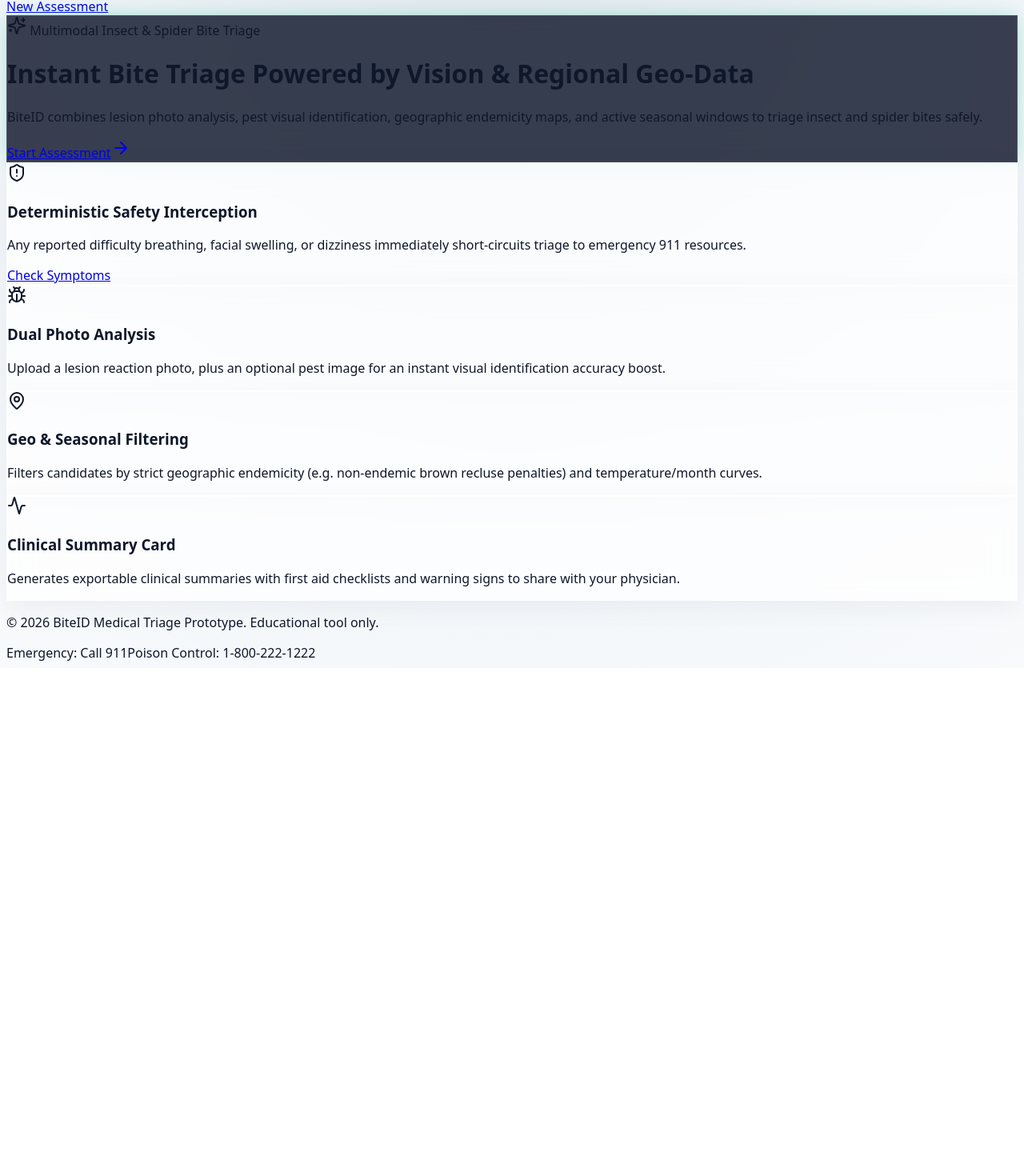
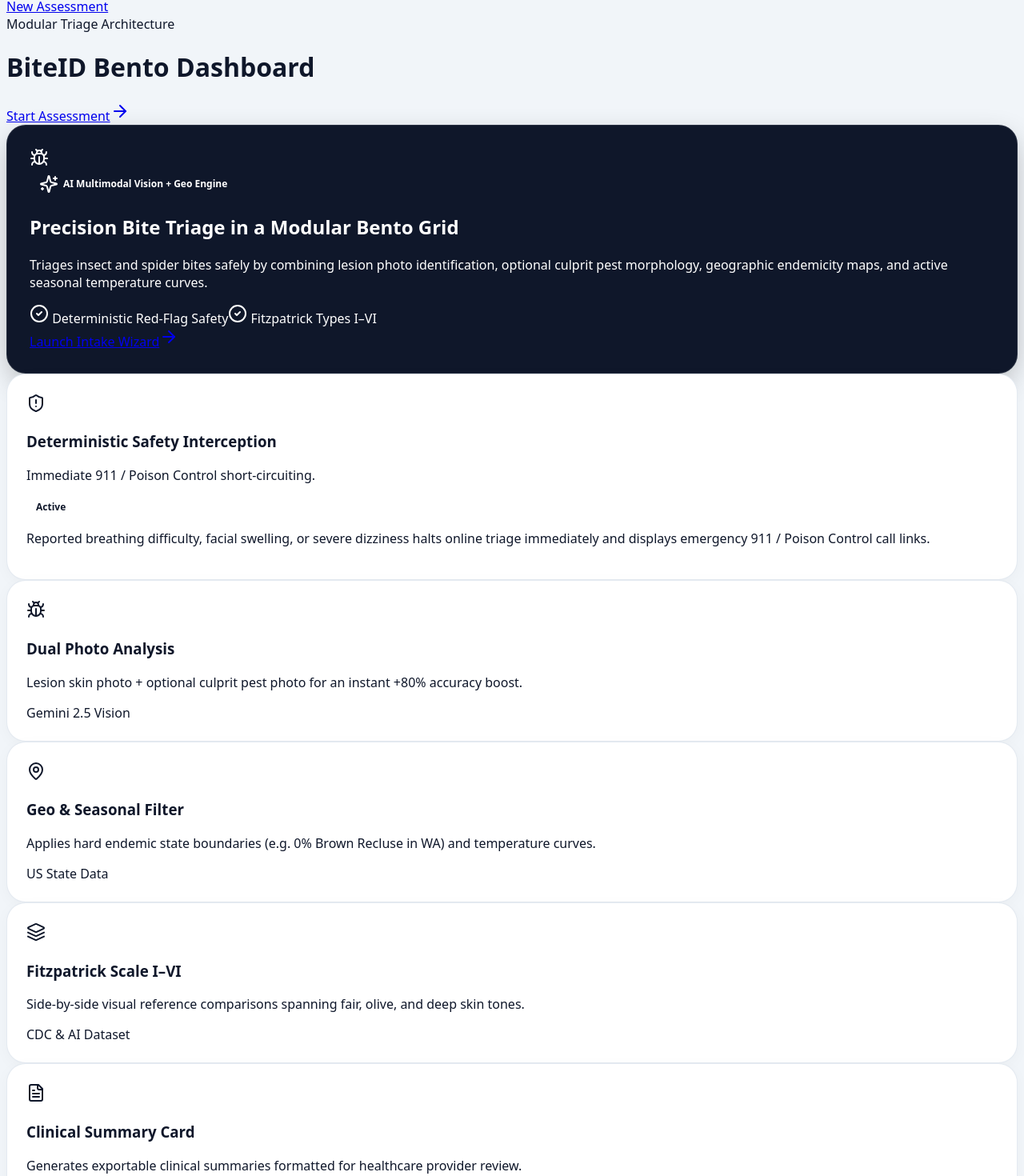
Before and after one commit to markdmitchell/BiteID, a Next.js app: page / in a window 1280 px wide. Shown: the part 91-1561 px from the top of the page at 80% size. Before the commit the page ends 926 px from the top, so only its background shows below. Built offline with nearby package versions, Linux system fonts and the light colour scheme.

Commit message:
Refine UX/UI: Implement Bento Box grid layout and modular tile dashboard

```diff
--- a/src/app/globals.css
+++ b/src/app/globals.css
@@ -3,68 +3,67 @@
 @tailwindcss utilities;
 
 :root {
-  --background: #f1f5f9;
+  --background: #f8fafc;
   --foreground: #0f172a;
 }
 
 body {
   color: var(--foreground);
-  background: radial-gradient(circle at 50% 0%, #e2e8f0 0%, #f1f5f9 60%, #f8fafc 100%);
+  background: #f1f5f9;
   font-family: system-ui, -apple-system, BlinkMacSystemFont, 'Segoe UI', Roboto, Oxygen, Ubuntu, Cantarell, 'Open Sans', 'Helvetica Neue', sans-serif;
   min-height: 100vh;
 }
 
-/* Liquid Glass Utilities */
-.glass-card {
-  background: rgba(255, 255, 255, 0.75);
-  backdrop-filter: blur(16px);
-  -webkit-backdrop-filter: blur(16px);
-  border: 1px solid rgba(255, 255, 255, 0.8);
-  box-shadow: 0 8px 32px 0 rgba(15, 23, 42, 0.05), inset 0 1px 0 0 rgba(255, 255, 255, 0.9);
+/* Bento Box UI Design System */
+.bento-grid {
+  display: grid;
+  gap: 1.25rem;
+  grid-template-columns: repeat(1, minmax(0, 1fr));
 }
 
-.glass-card-hover {
+@media (min-width: 768px) {
+  .bento-grid-4 {
+    grid-template-columns: repeat(4, minmax(0, 1fr));
+  }
+  .bento-grid-3 {
+    grid-template-columns: repeat(3, minmax(0, 1fr));
+  }
+}
+
+.bento-card {
+  background: #ffffff;
+  border: 1px solid rgba(226, 232, 240, 0.9);
+  border-radius: 1.5rem;
+  padding: 1.5rem;
+  box-shadow: 0 4px 20px -2px rgba(15, 23, 42, 0.04);
   transition: all 0.25s cubic-bezier(0.16, 1, 0.3, 1);
 }
 
-.glass-card-hover:hover {
-  background: rgba(255, 255, 255, 0.88);
+.bento-card-hover {
+  transition: all 0.25s cubic-bezier(0.16, 1, 0.3, 1);
+}
+
+.bento-card-hover:hover {
   border-color: rgba(16, 185, 129, 0.4);
-  box-shadow: 0 12px 40px 0 rgba(16, 185, 129, 0.12), inset 0 1px 0 0 rgba(255, 255, 255, 1);
+  box-shadow: 0 12px 32px -4px rgba(16, 185, 129, 0.12);
   transform: translateY(-2px);
 }
 
-.glass-card-dark {
-  background: rgba(15, 23, 42, 0.82);
-  backdrop-filter: blur(20px);
-  -webkit-backdrop-filter: blur(20px);
-  border: 1px solid rgba(255, 255, 255, 0.12);
-  box-shadow: 0 16px 48px -8px rgba(0, 0, 0, 0.4), inset 0 1px 0 0 rgba(255, 255, 255, 0.15);
+.bento-card-dark {
+  background: #0f172a;
+  color: #ffffff;
+  border: 1px solid rgba(255, 255, 255, 0.1);
+  border-radius: 1.5rem;
+  padding: 1.75rem;
+  box-shadow: 0 12px 36px -6px rgba(0, 0, 0, 0.3);
 }
 
-.glass-pill {
-  background: rgba(255, 255, 255, 0.65);
-  backdrop-filter: blur(12px);
-  -webkit-backdrop-filter: blur(12px);
-  border: 1px solid rgba(255, 255, 255, 0.7);
-  box-shadow: 0 2px 10px rgba(0, 0, 0, 0.03);
+.bento-badge {
+  display: inline-flex;
+  align-items: center;
+  gap: 0.375rem;
+  padding: 0.25rem 0.75rem;
+  border-radius: 9999px;
+  font-size: 0.75rem;
+  font-weight: 700;
 }
-
-.glass-pill-active {
-  background: rgba(16, 185, 129, 0.12);
-  border-color: rgba(16, 185, 129, 0.5);
-  color: #047857;
-  box-shadow: 0 0 16px rgba(16, 185, 129, 0.2);
-}
-
-.glow-emerald {
-  box-shadow: 0 0 24px -4px rgba(16, 185, 129, 0.4);
-}
-
-.glow-amber {
-  box-shadow: 0 0 24px -4px rgba(245, 158, 11, 0.4);
-}
-
-.glow-red {
-  box-shadow: 0 0 24px -4px rgba(239, 68, 68, 0.5);
-}
--- a/src/app/page.tsx
+++ b/src/app/page.tsx
@@ -1,89 +1,142 @@
 import Link from "next/link";
-import { Bug, ShieldAlert, Sparkles, MapPin, Activity, ArrowRight } from "lucide-react";
+import { Bug, ShieldAlert, Sparkles, MapPin, Activity, ArrowRight, Layers, FileText, CheckCircle2 } from "lucide-react";
 
 export default function HomePage() {
   return (
-    <div className="space-y-12 py-6">
-      {/* Hero Section with Ambient Liquid Mesh */}
-      <div className="glass-card-dark rounded-3xl p-8 sm:p-12 text-white text-center space-y-6 relative overflow-hidden glow-emerald">
-        {/* Liquid Lighting Accents */}
-        <div className="absolute -top-24 -left-24 w-72 h-72 bg-emerald-500/20 rounded-full blur-3xl pointer-events-none" />
-        <div className="absolute -bottom-24 -right-24 w-72 h-72 bg-teal-500/20 rounded-full blur-3xl pointer-events-none" />
-
-        <div className="relative z-10 space-y-6">
-          <div className="inline-flex items-center gap-2 bg-emerald-500/10 border border-emerald-500/30 px-4 py-1.5 rounded-full text-xs font-semibold text-emerald-300 backdrop-blur-md">
-            <Sparkles className="w-3.5 h-3.5" /> Multimodal Insect & Spider Bite Triage
+    <div className="space-y-6 py-4">
+      {/* Header Title & Subtitle */}
+      <div className="flex flex-col sm:flex-row sm:items-center justify-between gap-3 border-b border-slate-200 pb-4">
+        <div>
+          <span className="text-xs font-bold uppercase tracking-widest text-emerald-600">Modular Triage Architecture</span>
+          <h1 className="text-2xl sm:text-3xl font-extrabold text-slate-900 mt-0.5">BiteID Bento Dashboard</h1>
         </div>
-
-          <h1 className="text-3xl sm:text-5xl font-extrabold tracking-tight max-w-2xl mx-auto leading-tight">
-            Instant Bite Triage Powered by <span className="bg-gradient-to-r from-emerald-400 to-teal-300 bg-clip-text text-transparent">Vision & Regional Geo-Data</span>
-          </h1>
-
-          <p className="text-slate-300 text-sm sm:text-base max-w-xl mx-auto leading-relaxed">
-            BiteID combines lesion photo analysis, pest visual identification, geographic endemicity maps, and active seasonal windows to triage insect and spider bites safely.
-          </p>
-
-          <div className="pt-2 flex flex-col sm:flex-row items-center justify-center gap-4">
         <Link
           href="/intake"
-              className="w-full sm:w-auto inline-flex items-center justify-center gap-2 bg-emerald-500 hover:bg-emerald-400 text-slate-950 font-extrabold px-8 py-3.5 rounded-2xl shadow-lg shadow-emerald-500/25 transition-all transform hover:-translate-y-0.5 text-sm"
+          className="inline-flex items-center justify-center gap-2 bg-emerald-600 hover:bg-emerald-700 text-white font-extrabold px-6 py-2.5 rounded-2xl shadow-md transition-all text-xs"
         >
           <span>Start Assessment</span>
           <ArrowRight className="w-4 h-4" />
         </Link>
       </div>
+
+      {/* Bento Grid Container */}
+      <div className="grid grid-cols-1 md:grid-cols-4 gap-5">
+        {/* Tile 1: Hero Bento Card (2x2 span on desktop) */}
+        <div className="md:col-span-2 md:row-span-2 bento-card-dark flex flex-col justify-between relative overflow-hidden group">
+          <div className="absolute top-0 right-0 transform translate-x-8 -translate-y-8 opacity-10 pointer-events-none group-hover:opacity-20 transition-opacity">
+            <Bug className="w-64 h-64 text-white" />
+          </div>
+
+          <div className="space-y-4 relative z-10">
+            <div className="bento-badge bg-emerald-500/20 text-emerald-300 border border-emerald-500/30">
+              <Sparkles className="w-3.5 h-3.5" /> AI Multimodal Vision + Geo Engine
+            </div>
+
+            <h2 className="text-2xl sm:text-4xl font-extrabold leading-tight text-white">
+              Precision Bite Triage in a Modular <span className="text-emerald-400">Bento Grid</span>
+            </h2>
+
+            <p className="text-slate-300 text-xs sm:text-sm leading-relaxed">
+              Triages insect and spider bites safely by combining lesion photo identification, optional culprit pest morphology, geographic endemicity maps, and active seasonal temperature curves.
+            </p>
+
+            <div className="pt-2 flex flex-wrap gap-2 text-[11px] text-slate-300 font-medium">
+              <span className="bg-white/10 px-3 py-1 rounded-lg flex items-center gap-1">
+                <CheckCircle2 className="w-3.5 h-3.5 text-emerald-400" /> Deterministic Red-Flag Safety
+              </span>
+              <span className="bg-white/10 px-3 py-1 rounded-lg flex items-center gap-1">
+                <CheckCircle2 className="w-3.5 h-3.5 text-emerald-400" /> Fitzpatrick Types I–VI
+              </span>
             </div>
           </div>
 
-      {/* Red-Flag Safety Alert Banner */}
-      <div className="glass-card rounded-2xl p-5 border-l-4 border-l-red-500 flex flex-col sm:flex-row items-start sm:items-center justify-between gap-4 shadow-sm">
+          <div className="pt-6 relative z-10">
+            <Link
+              href="/intake"
+              className="w-full inline-flex items-center justify-center gap-2 bg-emerald-500 hover:bg-emerald-400 text-slate-950 font-extrabold px-6 py-3 rounded-2xl shadow-lg transition-all text-xs"
+            >
+              <span>Launch Intake Wizard</span>
+              <ArrowRight className="w-4 h-4" />
+            </Link>
+          </div>
+        </div>
+
+        {/* Tile 2: Red-Flag Safety Interception (2-col span) */}
+        <div className="md:col-span-2 bento-card border-l-4 border-l-red-500 flex flex-col justify-between space-y-4 bg-red-50/40">
+          <div className="flex items-start justify-between gap-3">
             <div className="flex items-center gap-3">
-          <div className="w-10 h-10 rounded-xl bg-red-500/10 text-red-600 flex items-center justify-center flex-shrink-0">
+              <div className="w-10 h-10 rounded-2xl bg-red-100 text-red-600 flex items-center justify-center flex-shrink-0">
                 <ShieldAlert className="w-6 h-6" />
               </div>
               <div>
-            <h3 className="text-sm font-bold text-slate-900">Deterministic Safety Interception</h3>
-            <p className="text-xs text-slate-600">Any reported difficulty breathing, facial swelling, or dizziness immediately short-circuits triage to emergency 911 resources.</p>
+                <h3 className="text-sm font-extrabold text-slate-900">Deterministic Safety Interception</h3>
+                <p className="text-xs text-slate-600">Immediate 911 / Poison Control short-circuiting.</p>
               </div>
             </div>
-        <Link
-          href="/intake"
-          className="text-xs font-bold text-red-600 hover:text-red-700 underline whitespace-nowrap"
-        >
-          Check Symptoms
-        </Link>
+            <span className="bento-badge bg-red-100 text-red-800 border border-red-200">
+              Active
+            </span>
           </div>
 
-      {/* Liquid Glass Feature Cards */}
-      <div className="grid grid-cols-1 md:grid-cols-3 gap-6">
-        <div className="glass-card glass-card-hover rounded-2xl p-6 space-y-3">
-          <div className="w-10 h-10 rounded-xl bg-emerald-500/10 text-emerald-600 flex items-center justify-center">
-            <Bug className="w-5 h-5" />
-          </div>
-          <h3 className="font-bold text-base text-slate-900">Dual Photo Analysis</h3>
           <p className="text-xs text-slate-600 leading-relaxed">
-            Upload a lesion reaction photo, plus an optional pest image for an instant visual identification accuracy boost.
+            Reported breathing difficulty, facial swelling, or severe dizziness halts online triage immediately and displays emergency 911 / Poison Control call links.
           </p>
         </div>
 
-        <div className="glass-card glass-card-hover rounded-2xl p-6 space-y-3">
-          <div className="w-10 h-10 rounded-xl bg-blue-500/10 text-blue-600 flex items-center justify-center">
+        {/* Tile 3: Dual Photo Vision */}
+        <div className="bento-card bento-card-hover flex flex-col justify-between space-y-3">
+          <div className="w-9 h-9 rounded-2xl bg-emerald-100 text-emerald-700 flex items-center justify-center">
+            <Bug className="w-5 h-5" />
+          </div>
+          <div>
+            <h3 className="font-extrabold text-sm text-slate-900">Dual Photo Analysis</h3>
+            <p className="text-xs text-slate-500 mt-1 leading-relaxed">
+              Lesion skin photo + optional culprit pest photo for an instant +80% accuracy boost.
+            </p>
+          </div>
+          <span className="text-[11px] font-bold text-emerald-700">Gemini 2.5 Vision</span>
+        </div>
+
+        {/* Tile 4: Geo-Seasonal Engine */}
+        <div className="bento-card bento-card-hover flex flex-col justify-between space-y-3">
+          <div className="w-9 h-9 rounded-2xl bg-blue-100 text-blue-700 flex items-center justify-center">
             <MapPin className="w-5 h-5" />
           </div>
-          <h3 className="font-bold text-base text-slate-900">Geo & Seasonal Filtering</h3>
-          <p className="text-xs text-slate-600 leading-relaxed">
-            Filters candidates by strict geographic endemicity (e.g. non-endemic brown recluse penalties) and temperature/month curves.
+          <div>
+            <h3 className="font-extrabold text-sm text-slate-900">Geo & Seasonal Filter</h3>
+            <p className="text-xs text-slate-500 mt-1 leading-relaxed">
+              Applies hard endemic state boundaries (e.g. 0% Brown Recluse in WA) and temperature curves.
             </p>
           </div>
+          <span className="text-[11px] font-bold text-blue-700">US State Data</span>
+        </div>
 
-        <div className="glass-card glass-card-hover rounded-2xl p-6 space-y-3">
-          <div className="w-10 h-10 rounded-xl bg-amber-500/10 text-amber-600 flex items-center justify-center">
-            <Activity className="w-5 h-5" />
+        {/* Tile 5: Fitzpatrick Skin Engine */}
+        <div className="bento-card bento-card-hover flex flex-col justify-between space-y-3">
+          <div className="w-9 h-9 rounded-2xl bg-purple-100 text-purple-700 flex items-center justify-center">
+            <Layers className="w-5 h-5" />
           </div>
-          <h3 className="font-bold text-base text-slate-900">Clinical Summary Card</h3>
-          <p className="text-xs text-slate-600 leading-relaxed">
-            Generates exportable clinical summaries with first aid checklists and warning signs to share with your physician.
+          <div>
+            <h3 className="font-extrabold text-sm text-slate-900">Fitzpatrick Scale I–VI</h3>
+            <p className="text-xs text-slate-500 mt-1 leading-relaxed">
+              Side-by-side visual reference comparisons spanning fair, olive, and deep skin tones.
             </p>
+          </div>
+          <span className="text-[11px] font-bold text-purple-700">CDC & AI Dataset</span>
+        </div>
+
+        {/* Tile 6: Clinical Summary Export */}
+        <div className="bento-card bento-card-hover flex flex-col justify-between space-y-3">
+          <div className="w-9 h-9 rounded-2xl bg-amber-100 text-amber-700 flex items-center justify-center">
+            <FileText className="w-5 h-5" />
+          </div>
+          <div>
+            <h3 className="font-extrabold text-sm text-slate-900">Clinical Summary Card</h3>
+            <p className="text-xs text-slate-500 mt-1 leading-relaxed">
+              Generates exportable clinical summaries formatted for healthcare provider review.
+            </p>
+          </div>
+          <span className="text-[11px] font-bold text-amber-700">Print / Export</span>
         </div>
       </div>
     </div>
```
Also changed, not shown: src/app/intake/page.tsx (+71 -68 lines), src/app/results/page.tsx (+56 -56 lines), 1 other file (tests, documents, lock files or other folders). Lines whose indentation alone changed are shown as unchanged.
